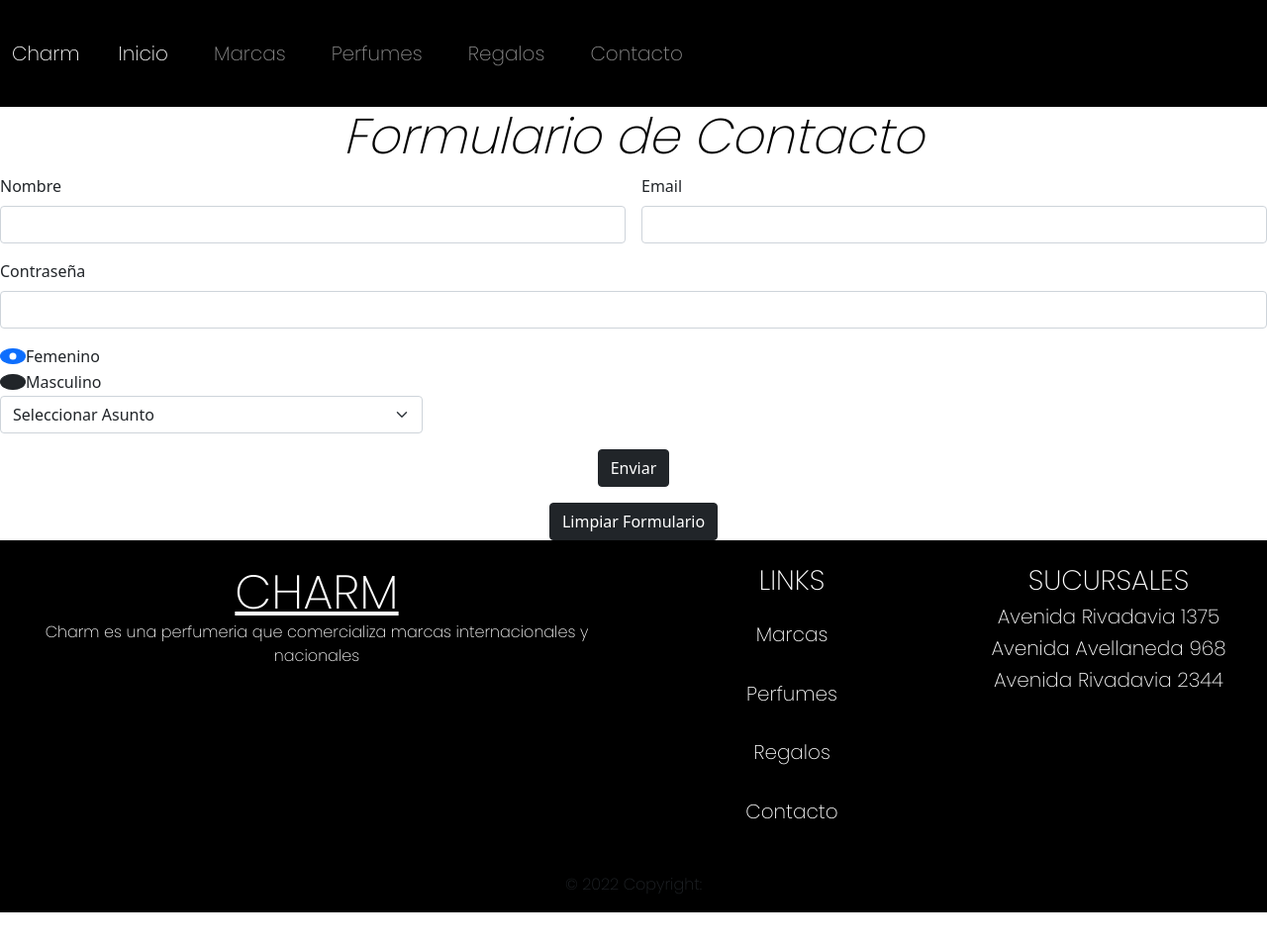
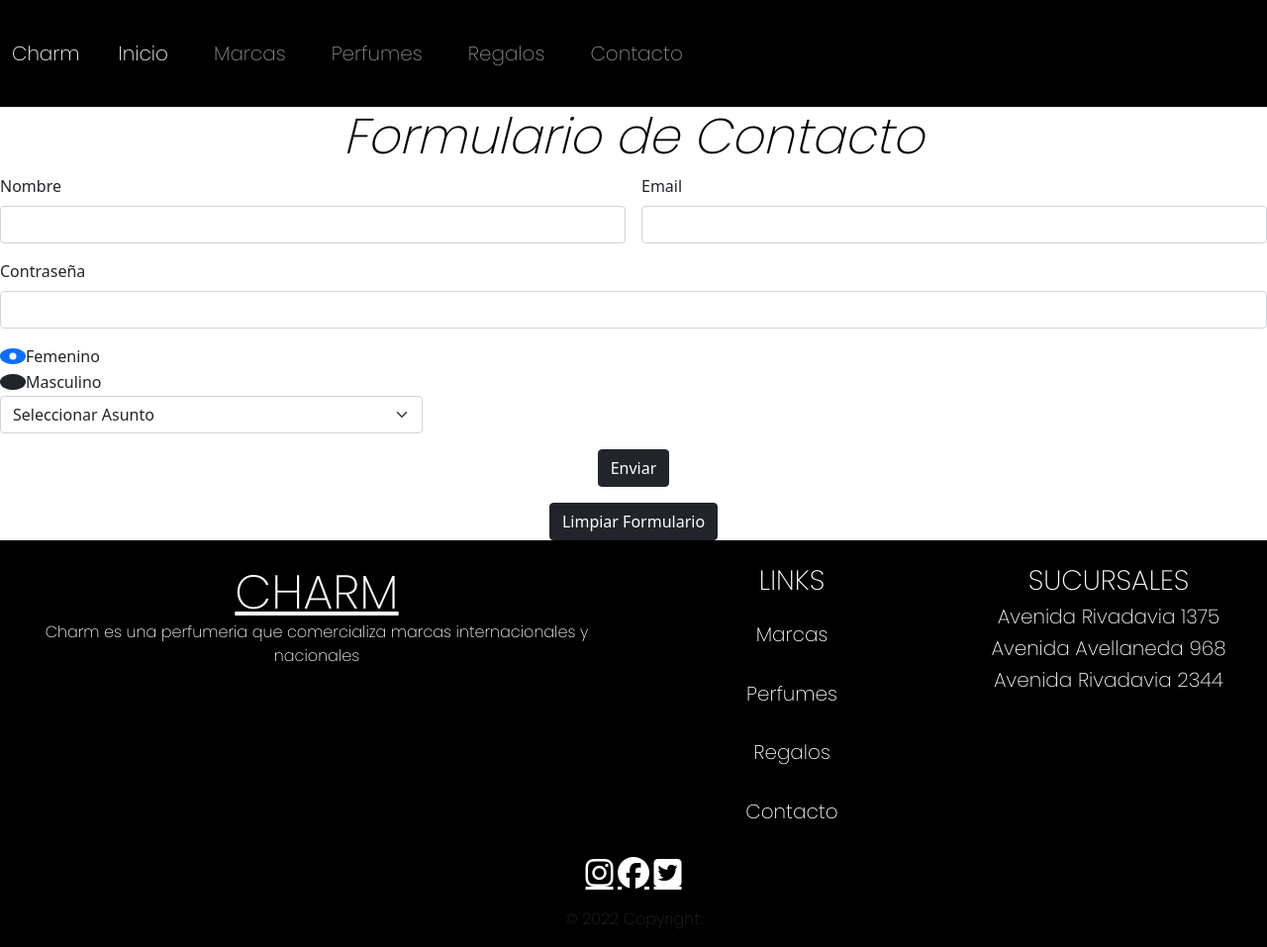
Before and after one commit to MicaelaCesari06/ProyectoFinal-Micaela-Cesari, a website: page pages/contacto.html in a window 1280 px wide. Shown: the whole page at 99% size. Before the commit the page ends 922 px from the top, so only its background shows below. Drawn offline with nearby package versions, Linux system fonts and the light colour scheme.

Commit message:
agregocambios

```diff
--- a/pages/contacto.html
+++ b/pages/contacto.html
@@ -8,6 +8,7 @@
   <meta name="keywords"  content="PERFUMES,CONTACTO,MARCAS,PERFUMERIA">
   <link href="https://cdn.jsdelivr.net/npm/bootstrap@5.0.2/dist/css/bootstrap.min.css" rel="stylesheet" integrity="sha384-EVSTQN3/azprG1Anm3QDgpJLIm9Nao0Yz1ztcQTwFspd3yD65VohhpuuCOmLASjC" crossorigin="anonymous">
   <link rel="stylesheet" href="../css/estilos.css">
+  <script src="https://kit.fontawesome.com/eb496ab1a0.js" crossorigin="anonymous"></script>
  <title>Contacto</title>
 
   <link rel="shortcut icon" href="../img/perfume2.png">
```
Also changed, not shown: pages/marcas.html (+1 -0 lines), pages/perfumes.html (+1 -0 lines), pages/regalos.html (+1 -0 lines).
